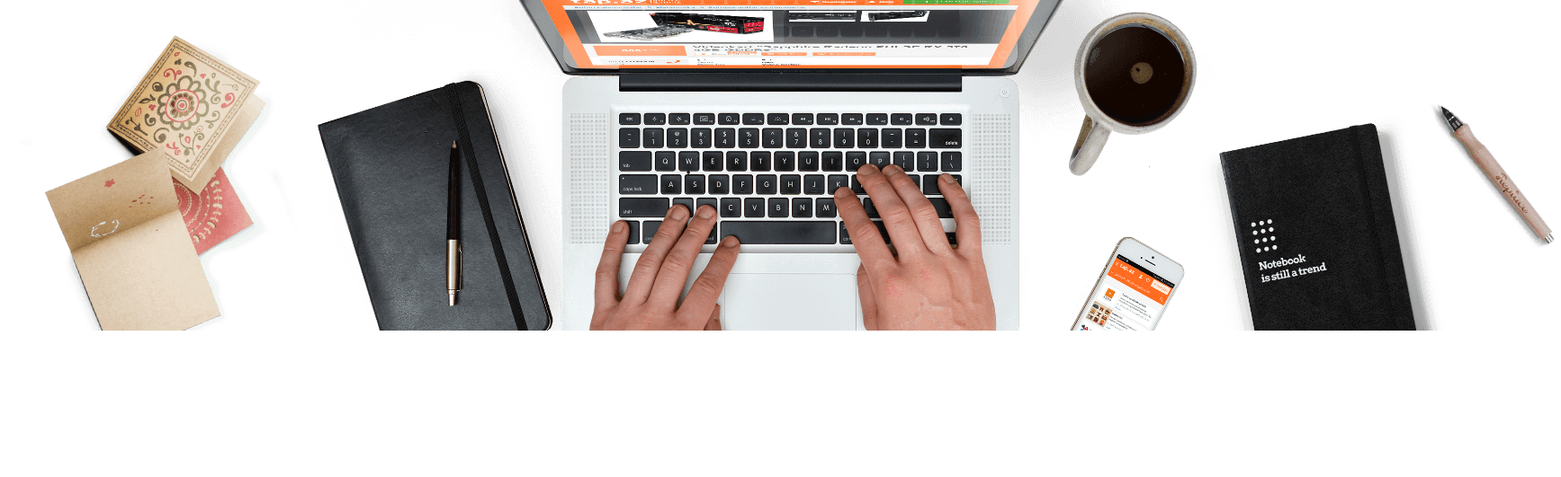
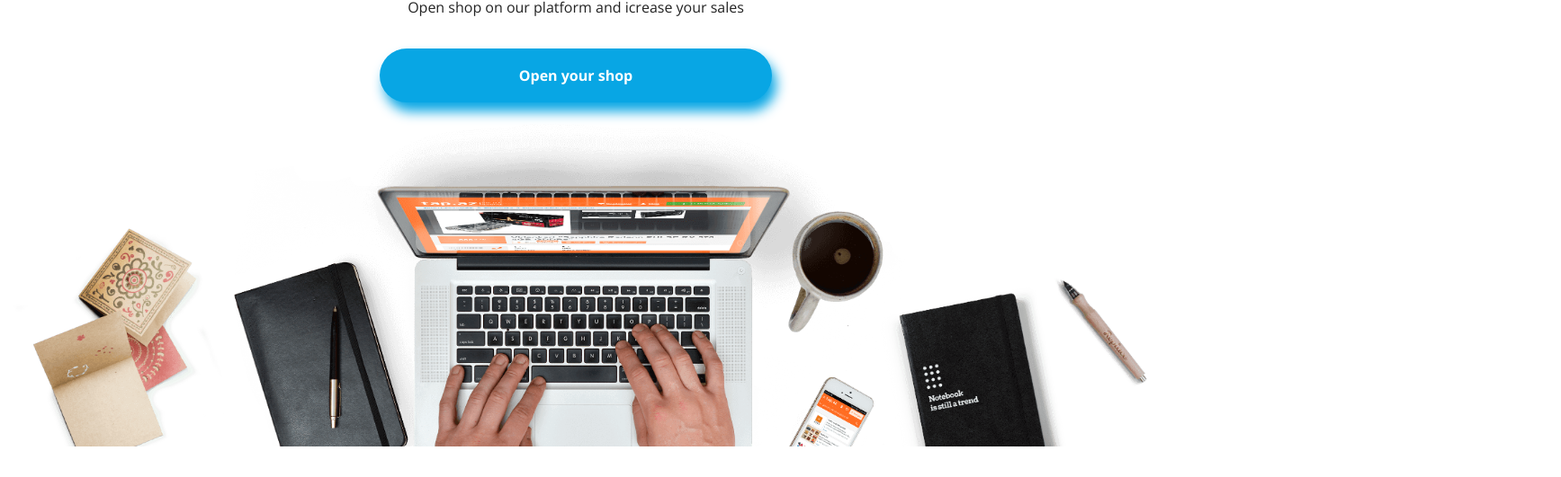
Before and after one commit to maciekm88/BestShop, a plain HTML site: page index.html in a window 1280 px wide. Shown: the part 269-800 px from the top of the page at 90% size, 1735 px wide, since content can reach past the window. Drawn offline with nearby package versions, Linux system fonts and the light colour scheme.

Commit message:
Stylowanie sekcji opening i buttonów

```diff
--- a/css/style.css
+++ b/css/style.css
@@ -9,6 +9,7 @@
     --color-light-grey: #f7f7f7;
     --font-raleway: "Raleway", sans-serif;
     --font-open-sans: "Open Sans", sans-serif;
+    --button-radius: 35px;
 }
 
 * {
@@ -27,6 +28,8 @@ a {
     width: 1352px;
     margin: 0 auto;
 }
+
+/*Header i pasek nawigacyjny*/
 
 .header {
     height: 70px;
@@ -73,3 +76,50 @@ a {
 .nav__element:last-child {
     padding-right: 0;
 }
+
+/*Sekcja opening*/
+
+.opening {
+    display: flex;
+    justify-content: center;
+    flex-direction: column;
+}
+
+.opening__content {
+    text-align: center;
+    margin-top: 130px;
+}
+
+.opening__header {
+    font-family: var(--font-raleway);
+    font-size: 3.0625rem;
+}
+
+.opening__heading {
+    margin-top: 20px;
+    margin-bottom: 38px;
+}
+
+.opening__image {
+    width: 100%;
+    height: auto;
+}
+
+.btn {
+    color: white;
+    font-weight: 700;
+    display: inline-block;
+    padding: 16px 65px;
+    border: none;
+    border-radius: var(--button-radius);
+}
+
+.btn--primary {
+    background-color: var(--color-primary);
+    border-radius: var(--button-radius);
+    box-shadow: 5px 10px 14px var(--color-primary);
+}
+
+.btn--large {
+   padding: 22px 155px;
+}
```
